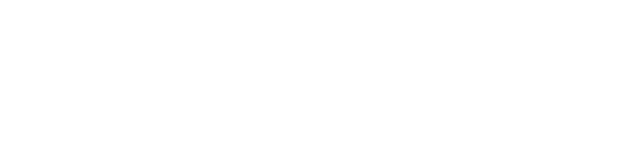
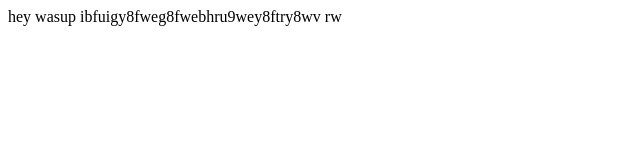
Before and after one commit to dalalayan1/helloGIT, a plain HTML site: page index.html in a window 1280 px wide. Shown: the whole page, without its empty margins (0-640 px from the left). Drawn offline with Linux system fonts and the light colour scheme.

Commit message:
made a change

```diff
--- a/index.html
+++ b/index.html
@@ -7,6 +7,6 @@
 	<link rel="stylesheet" href="">
 </head>
 <body>
-	<div class="ayan"></div>
+	<div class="ayan">hey wasup ibfuigy8fweg8fwebhru9wey8ftry8wv rw </div>
 </body>
 </html>
```
